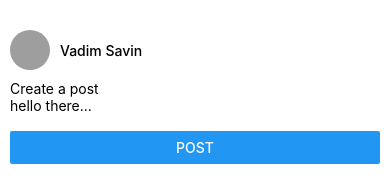
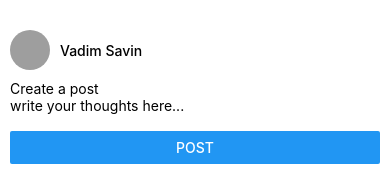
Before and after one commit to RamdanKBT/metaPost, a React Native app: screen / in a window 390 px wide. Shown: the top 187 px of the page. Built offline with nearby package versions, Linux system fonts and the light colour scheme; grey boxes are pictures that could not be loaded.

Commit message:
clear setdescription when submit button is clicked

```diff
--- a/src/screens/CreatePostScreen.js
+++ b/src/screens/CreatePostScreen.js
@@ -9,10 +9,11 @@ const user = {
 };
 
 const CreatePostScreen = () => {
-  const [description, setDescription] = useState("hello there...");
+  const [description, setDescription] = useState("");
 
   const onSubmit = () => {
     console.warn("onSubmit", description);
+    setDescription("");
   };
 
   return (
@@ -25,6 +26,7 @@ const CreatePostScreen = () => {
       <TextInput
         value={description}
         onChangeText={setDescription}
+        placeholder="write your thoughts here..."
         multiline
       ></TextInput>
       <Button title="Post" onPress={onSubmit} />
```
